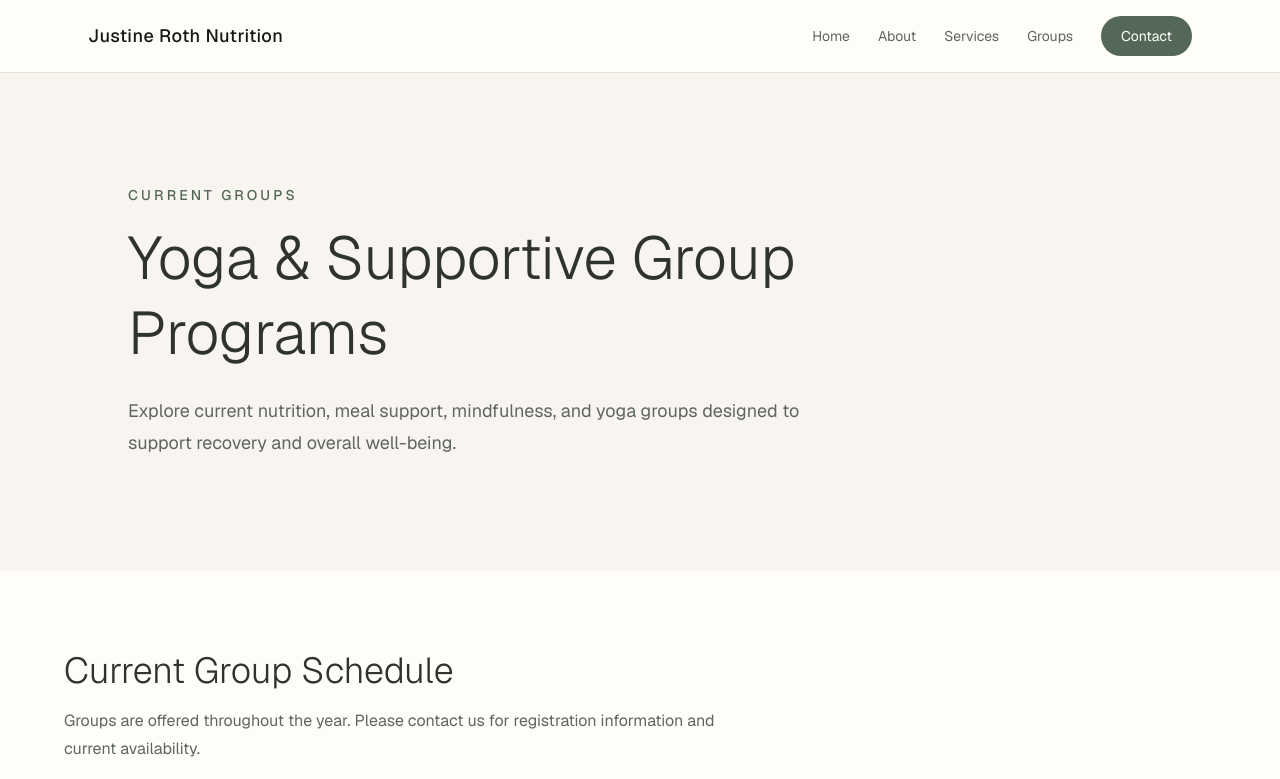
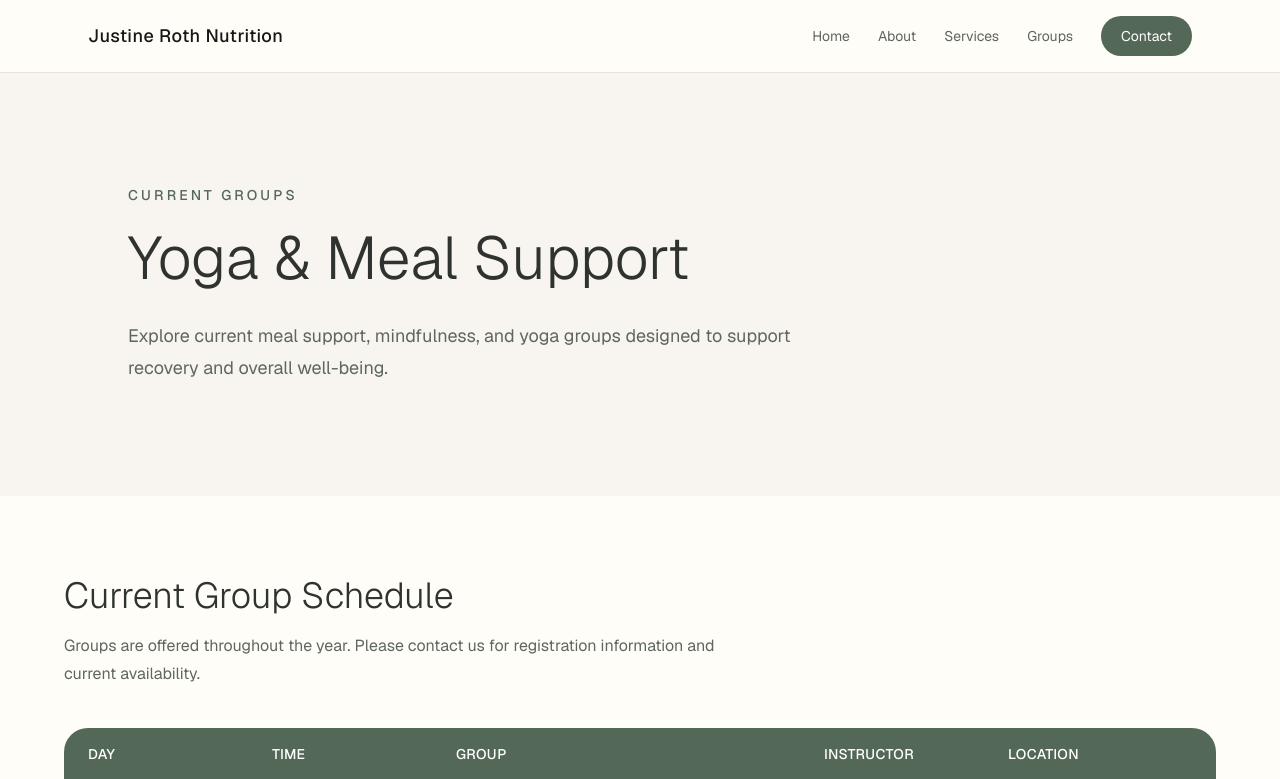
Before and after one commit to justinerothrd/justine-roth-nutrition, a Next.js app: page /groups in a window 1280 px wide. Shown: the top 779 px of the page. Built offline with nearby package versions, Linux system fonts and the light colour scheme.

Commit message:
Update group program title and description

```diff
--- a/app/groups/page.tsx
+++ b/app/groups/page.tsx
@@ -35,11 +35,11 @@ export default function GroupsPage() {
           </p>
 
           <h1 className="max-w-4xl text-4xl font-light leading-tight sm:text-5xl md:text-6xl">
-            Yoga & Supportive Group Programs
+            Yoga & Meal Support
           </h1>
 
           <p className="mt-6 max-w-2xl text-lg leading-8 text-[#5F665F]">
-            Explore current nutrition, meal support, mindfulness, and yoga
+            Explore current meal support, mindfulness, and yoga
             groups designed to support recovery and overall well-being.
           </p>
         </div>
```
